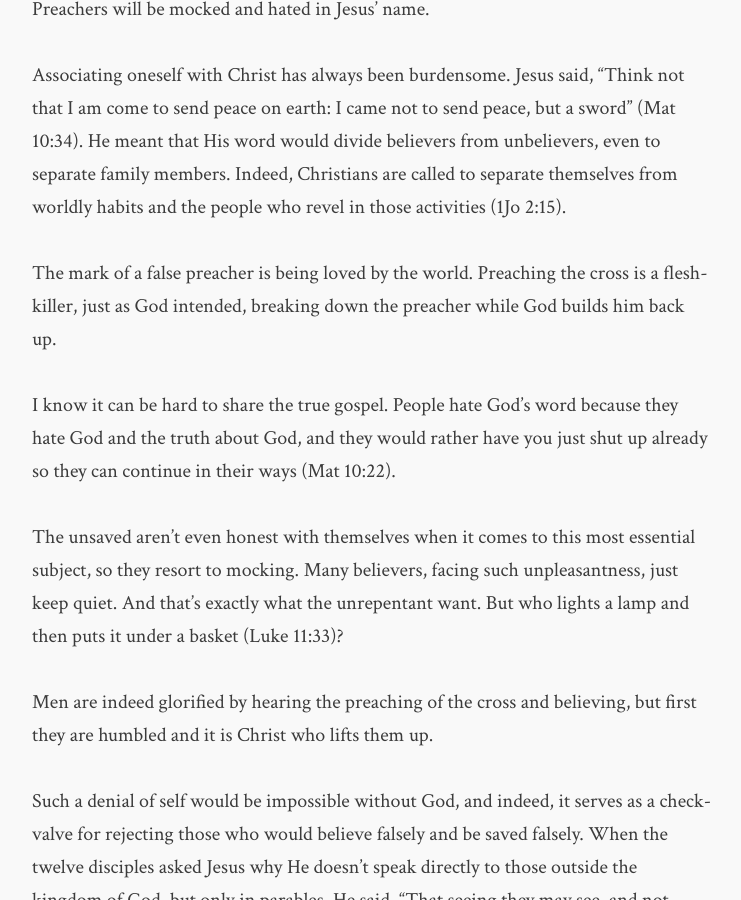
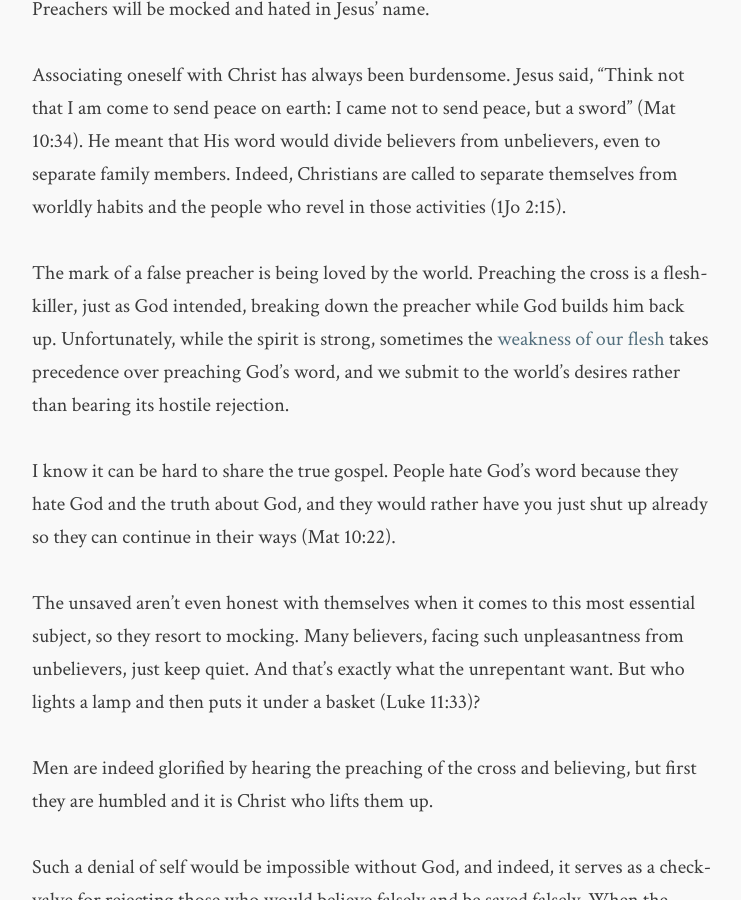
Before and after one commit to flashlightministries/oilforlight, a Jekyll site: the page built from _posts/2017-11-07-unbelievable-foolishness-preaching.md, in a window 1280 px wide and 900 px high, scrolled down 1438 px. Shown: the whole window, without its empty margins (268-1009 px from the left). Built offline with Jekyll 4.4.1, drawn with Linux system fonts in a browser that asks for light colours; nearby versions of some CDN libraries.

Commit message:
Update 2017-11-07-unbelievable-foolishness-preaching.md

```diff
--- a/_posts/2017-11-07-unbelievable-foolishness-preaching.md
+++ b/_posts/2017-11-07-unbelievable-foolishness-preaching.md
@@ -22,11 +22,11 @@ Preachers will be mocked and hated in Jesus' name.
 
 Associating oneself with Christ has always been burdensome.  Jesus said, "Think not that I am come to send peace on earth: I came not to send peace, but a sword" (Mat 10:34).  He meant that His word would divide believers from unbelievers, even to separate family members.  Indeed, Christians are called to separate themselves from worldly habits and the people who revel in those activities (1Jo 2:15).
 
-The mark of a false preacher is being loved by the world.  Preaching the cross is a flesh-killer, just as God intended, breaking down the preacher while God builds him back up.
+The mark of a false preacher is being loved by the world.  Preaching the cross is a flesh-killer, just as God intended, breaking down the preacher while God builds him back up.  Unfortunately, while the spirit is strong, sometimes the [weakness of our flesh](https://thefederalist.com/2017/11/06/hillsong-pastor-carl-lentz-provides-moral-cover-abortion-view/){:target="_blank"} takes precedence over preaching God's word, and we submit to the world's desires rather than bearing its hostile rejection.
 
 I know it can be hard to share the true gospel.  People hate God's word because they hate God and the truth about God, and they would rather have you just shut up already so they can continue in their ways (Mat 10:22).
 
-The unsaved aren't even honest with themselves when it comes to this most essential subject, so they resort to mocking.  Many believers, facing such unpleasantness, just keep quiet.  And that's exactly what the unrepentant want.  But who lights a lamp and then puts it under a basket (Luke 11:33)?
+The unsaved aren't even honest with themselves when it comes to this most essential subject, so they resort to mocking.  Many believers, facing such unpleasantness from unbelievers, just keep quiet.  And that's exactly what the unrepentant want.  But who lights a lamp and then puts it under a basket (Luke 11:33)?
 
 Men are indeed glorified by hearing the preaching of the cross and believing, but first they are humbled and it is Christ who lifts them up.
 
```
